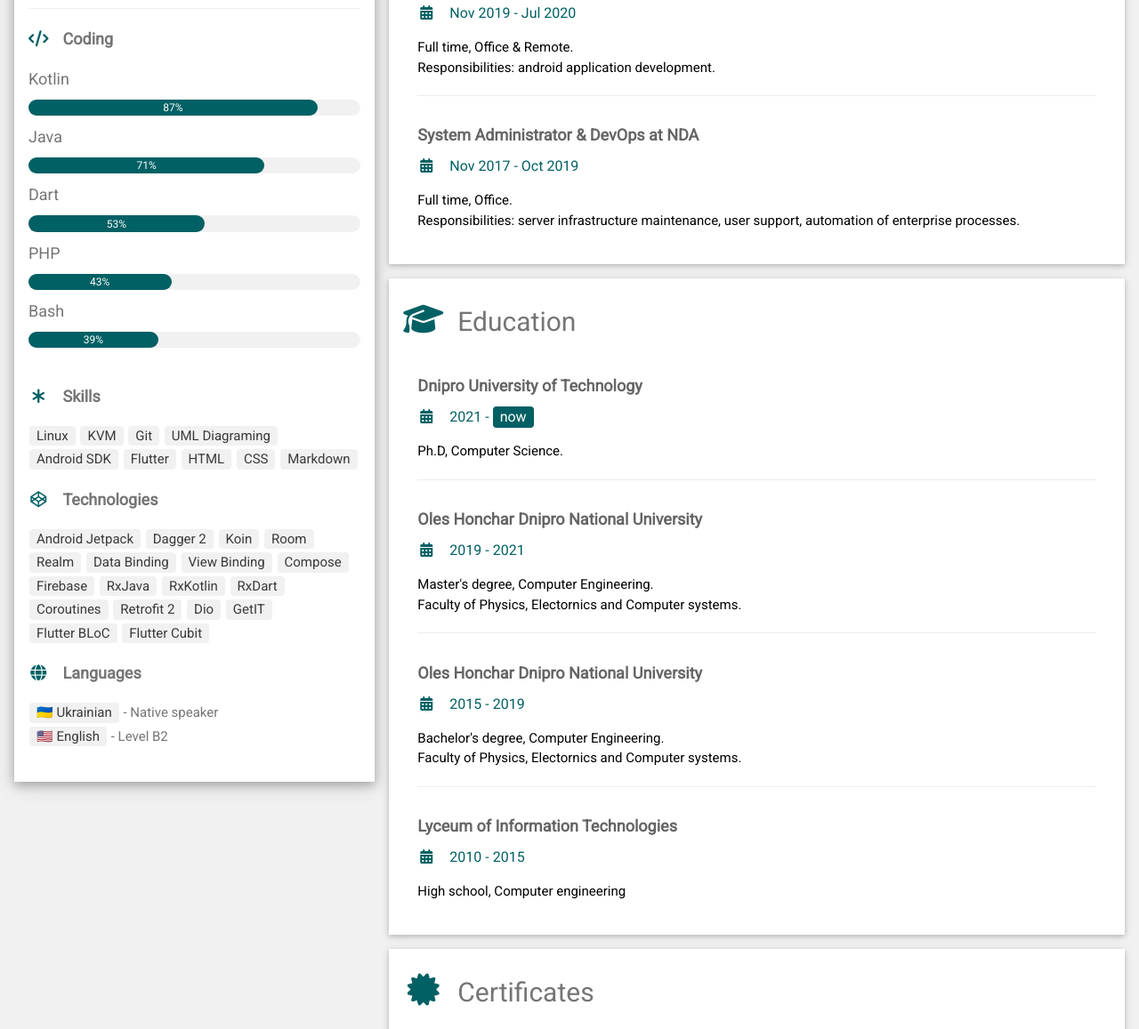
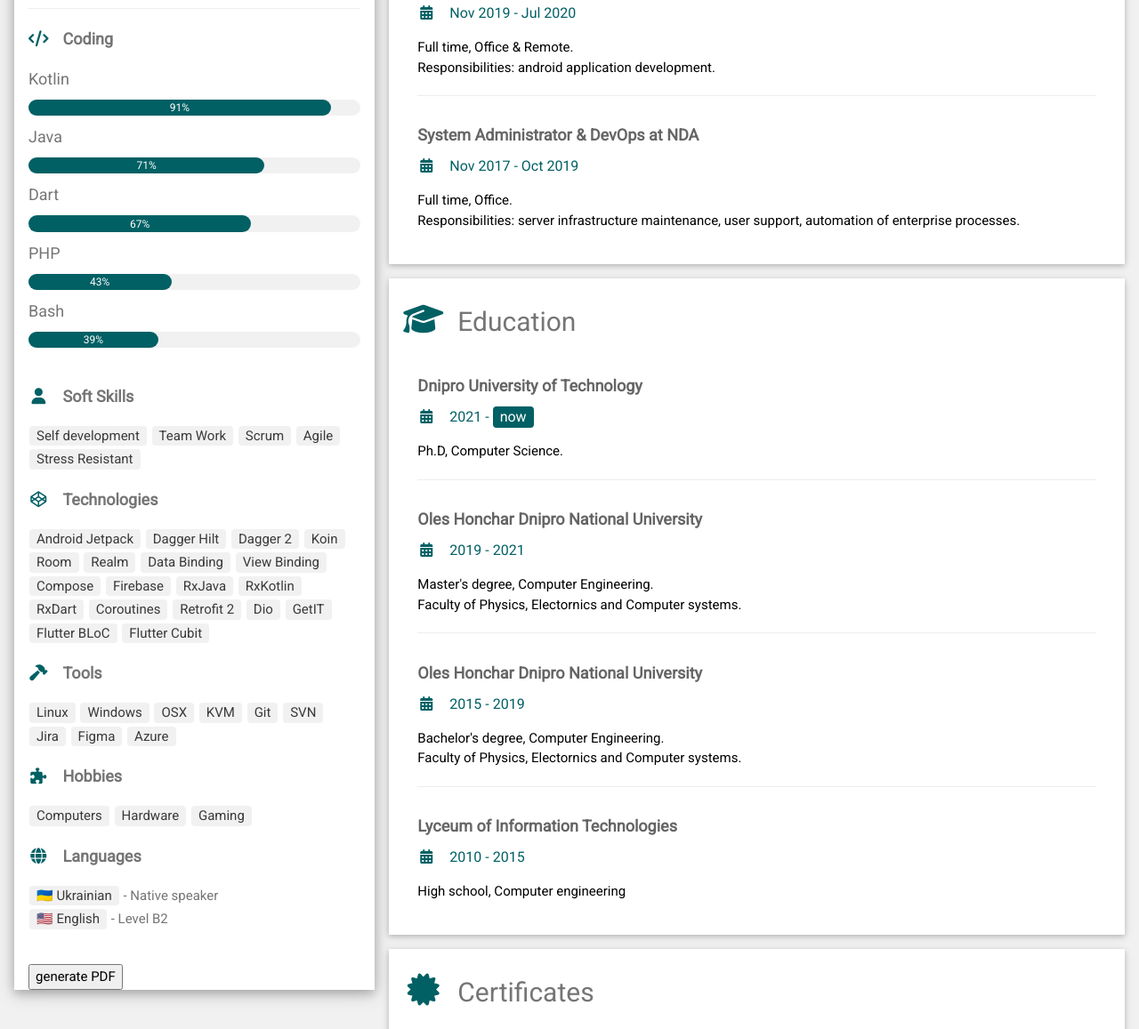
Before and after one commit to dmitriymorozcc/dmitriymorozcc.github.io, a plain HTML site: page index.html in a window 1280 px wide. Shown: the part 674-1831 px from the top of the page at 89% size. Drawn offline with nearby package versions, Linux system fonts and the light colour scheme.

Commit message:
Feature/patch 1 (#7)
* Update work experience

* Test PDF #1

```diff
--- a/index.html
+++ b/index.html
@@ -16,6 +16,12 @@
         <link rel="stylesheet" href="style.css">
         <link rel='stylesheet' href='https://fonts.googleapis.com/css?family=Roboto'>
         <link rel="stylesheet" href="https://cdnjs.cloudflare.com/ajax/libs/font-awesome/6.1.1/css/all.min.css">
+
+        <script src="https://code.jquery.com/jquery-1.12.4.js"></script>
+
+        <script type="text/javascript" src="https://cdnjs.cloudflare.com/ajax/libs/jspdf/1.5.3/jspdf.min.js"></script>
+        <script type="text/javascript" src="https://html2canvas.hertzen.com/dist/html2canvas.js"></script>
+        <script type="text/javascript" src="./scripts/pdf.js"></script>
         <style>html,body,h1,h2,h3,h4,h5,h6 {font-family: "Roboto", sans-serif}</style>
     </head>
     <body class="w3-light-grey">
@@ -38,7 +44,6 @@
                     <p><i class="fa fa-briefcase fa-fw w3-margin-right w3-large w3-text-accent"></i>Mobile Developer</p>
                     <p><i class="fa fa-home fa-fw w3-margin-right w3-large w3-text-accent"></i>Ukraine</p>
                     <p><i class="fa fa-envelope fa-fw w3-margin-right w3-large w3-text-accent"></i>dmitriy@moroz.cc</p>
-                    <!-- <p><i class="fa fa-phone fa-fw w3-margin-right w3-large w3-text-accent"></i>1224435534</p> -->
                     <hr>
                     <div class="w3-container w3-center w3-margin-top">
                         <a title="ORCID" href="https://orcid.org/0000-0003-2577-3352" target="_blank"><i class="fa-brands fa-2x fa-orcid w3-hover-opacity w3-text-accent"></i></a>
@@ -54,8 +59,8 @@
                     <p class="w3-large"><b><i class="fa-solid fa-code fa-fw w3-margin-right w3-text-accent"></i>Coding</b></p>
                     <h5>Kotlin</h5>
                     <div class="w3-light-grey w3-round-xlarge w3-small">
-                        <div class="w3-container w3-center w3-round-xlarge w3-accent" style="width:87%">
-                            <div class="w3-center w3-text-white">87%</div>
+                        <div class="w3-container w3-center w3-round-xlarge w3-accent" style="width:91%">
+                            <div class="w3-center w3-text-white">91%</div>
                         </div>
                     </div>
                     <h5>Java</h5>
@@ -66,8 +71,8 @@
                     </div>
                     <h5>Dart</h5>
                     <div class="w3-light-grey w3-round-xlarge w3-small">
-                        <div class="w3-container w3-center w3-round-xlarge w3-accent" style="width:53%">
-                            <div class="w3-center w3-text-white">53%</div>
+                        <div class="w3-container w3-center w3-round-xlarge w3-accent" style="width:67%">
+                            <div class="w3-center w3-text-white">67%</div>
                         </div>
                     </div>
                     <h5>PHP</h5>
@@ -84,23 +89,20 @@
                     </div>
                     <br>
 
-                    <p class="w3-large"><b><i class="fa fa-asterisk fa-fw w3-margin-right w3-text-accent"></i>Skills</b></p>
+                    <p class="w3-large"><b><i class="fa fa-user fa-fw w3-margin-right w3-text-accent"></i>Soft Skills</b></p>
                     <p>
-                        <span class="w3-tag w3-light-grey w3-text-dark-grey w3-round w3-margin-tag">Linux</span>
-                        <span class="w3-tag w3-light-grey w3-text-dark-grey w3-round w3-margin-tag">KVM</span>
-                        <span class="w3-tag w3-light-grey w3-text-dark-grey w3-round w3-margin-tag">Git</span>
-                        <span class="w3-tag w3-light-grey w3-text-dark-grey w3-round w3-margin-tag">UML Diagraming</span>
-                        <span class="w3-tag w3-light-grey w3-text-dark-grey w3-round w3-margin-tag">Android SDK</span>
-                        <span class="w3-tag w3-light-grey w3-text-dark-grey w3-round w3-margin-tag">Flutter</span>
-                        <span class="w3-tag w3-light-grey w3-text-dark-grey w3-round w3-margin-tag">HTML</span>
-                        <span class="w3-tag w3-light-grey w3-text-dark-grey w3-round w3-margin-tag">CSS</span>
-                        <span class="w3-tag w3-light-grey w3-text-dark-grey w3-round w3-margin-tag">Markdown</span>
+                        <span class="w3-tag w3-light-grey w3-text-dark-grey w3-round w3-margin-tag">Self development</span>
+                        <span class="w3-tag w3-light-grey w3-text-dark-grey w3-round w3-margin-tag">Team Work</span>
+                        <span class="w3-tag w3-light-grey w3-text-dark-grey w3-round w3-margin-tag">Scrum</span>
+                        <span class="w3-tag w3-light-grey w3-text-dark-grey w3-round w3-margin-tag">Agile</span>
+                        <span class="w3-tag w3-light-grey w3-text-dark-grey w3-round w3-margin-tag">Stress Resistant</span>
                     </p>
-                    <!-- <br> a-solid fa-code-->
+
 
                     <p class="w3-large"><b><i class="fa-brands fa-codepen fa-fw w3-margin-right w3-text-accent"></i>Technologies</b></p>
                     <p>
                         <span class="w3-tag w3-light-grey w3-text-dark-grey w3-round w3-margin-tag">Android Jetpack</span>
+                        <span class="w3-tag w3-light-grey w3-text-dark-grey w3-round w3-margin-tag">Dagger Hilt</span>
                         <span class="w3-tag w3-light-grey w3-text-dark-grey w3-round w3-margin-tag">Dagger 2</span>
                         <span class="w3-tag w3-light-grey w3-text-dark-grey w3-round w3-margin-tag">Koin</span>
                         <span class="w3-tag w3-light-grey w3-text-dark-grey w3-round w3-margin-tag">Room</span>
@@ -120,40 +122,38 @@
                         <span class="w3-tag w3-light-grey w3-text-dark-grey w3-round w3-margin-tag">Flutter BLoC</span>
                         <span class="w3-tag w3-light-grey w3-text-dark-grey w3-round w3-margin-tag">Flutter Cubit</span>
                     </p>
-                    <!-- <p>Android SDK</p>
-                    <div class="w3-light-grey w3-round-xlarge w3-small">
-                        <div class="w3-container w3-center w3-round-xlarge w3-accent" style="width:90%">90%</div>
-                    </div>
-                    <p>Kotlin</p>
-                    <div class="w3-light-grey w3-round-xlarge w3-small">
-                        <div class="w3-container w3-center w3-round-xlarge w3-accent" style="width:80%">
-                        <div class="w3-center w3-text-white">80%</div>
-                        </div>
-                    </div>
-                    <p>Java</p>
-                    <div class="w3-light-grey w3-round-xlarge w3-small">
-                        <div class="w3-container w3-center w3-round-xlarge w3-accent" style="width:75%">60%</div>
-                    </div>
-                    <p>Dart</p>
-                    <div class="w3-light-grey w3-round-xlarge w3-small">
-                        <div class="w3-container w3-center w3-round-xlarge w3-accent" style="width:50%">50%</div>
-                    </div> -->
-                    <!-- <br> -->
+
+                    <p class="w3-large"><b><i class="fa fa-hammer fa-fw w3-margin-right w3-text-accent"></i>Tools</b></p>
+                    <p>
+                        <span class="w3-tag w3-light-grey w3-text-dark-grey w3-round w3-margin-tag">Linux</span>
+                        <span class="w3-tag w3-light-grey w3-text-dark-grey w3-round w3-margin-tag">Windows</span>
+                        <span class="w3-tag w3-light-grey w3-text-dark-grey w3-round w3-margin-tag">OSX</span>
+                        <span class="w3-tag w3-light-grey w3-text-dark-grey w3-round w3-margin-tag">KVM</span>
+                        <span class="w3-tag w3-light-grey w3-text-dark-grey w3-round w3-margin-tag">Git</span>
+                        <span class="w3-tag w3-light-grey w3-text-dark-grey w3-round w3-margin-tag">SVN</span>
+                        <span class="w3-tag w3-light-grey w3-text-dark-grey w3-round w3-margin-tag">Jira</span>
+                        <span class="w3-tag w3-light-grey w3-text-dark-grey w3-round w3-margin-tag">Figma</span>
+                        <span class="w3-tag w3-light-grey w3-text-dark-grey w3-round w3-margin-tag">Azure</span>
+                    </p>
+
+                    <p class="w3-large"><b><i class="fa fa-puzzle-piece fa-fw w3-margin-right w3-text-accent"></i>Hobbies</b></p>
+                    <p>
+                        <span class="w3-tag w3-light-grey w3-text-dark-grey w3-round w3-margin-tag">Computers</span>
+                        <span class="w3-tag w3-light-grey w3-text-dark-grey w3-round w3-margin-tag">Hardware</span>
+                        <span class="w3-tag w3-light-grey w3-text-dark-grey w3-round w3-margin-tag">Gaming</span>
+                    </p>
 
                     <p class="w3-large w3-text-theme"><b><i class="fa fa-globe fa-fw w3-margin-right w3-text-accent"></i>Languages</b></p>
-
                     <p>
                         <span class="w3-tag w3-light-grey w3-text-dark-grey w3-round w3-margin-tag">🇺🇦 Ukrainian</span> - Native speaker<br>
                         <span class="w3-tag w3-light-grey w3-text-dark-grey w3-round w3-margin-tag">🇺🇸 English</span> - Level B2
                     </p>
-                    <!-- <div class="w3-light-grey w3-round-xlarge">
-                        <div class="w3-round-xlarge w3-accent" style="height:24px;width:100%"></div>
-                    </div>
-                    <p>English</p>
-                    <div class="w3-light-grey w3-round-xlarge">
-                        <div class="w3-round-xlarge w3-accent" style="height:24px;width:55%"></div>
-                    </div>-->
                     <br>
+                    <button id="btnpdf">generate PDF</button>
+                    <script>
+
+                        document.getElementById("btnpdf").addEventListener("click", CreatePDFfromHTML);
+                    </script>
                     </div>
             </div>
             <br>
--- /dev/null
+++ b/scripts/pdf.js
@@ -0,0 +1,23 @@
+function CreatePDFfromHTML() {
+    var HTML_Width = $(".w3-row-padding").width();
+    var HTML_Height = $(".w3-row-padding").height();
+    var top_left_margin = 15;
+    var PDF_Width = HTML_Width + (top_left_margin * 2);
+    var PDF_Height = (PDF_Width * 1.5) + (top_left_margin * 2);
+    var canvas_image_width = HTML_Width;
+    var canvas_image_height = HTML_Height;
+
+    var totalPDFPages = Math.ceil(HTML_Height / PDF_Height) - 1;
+
+    html2canvas($(".w3-row-padding")[0]).then(function (canvas) {
+        var imgData = canvas.toDataURL("image/jpeg", 1.0);
+        var pdf = new jsPDF('p', 'pt', [PDF_Width, PDF_Height]);
+        pdf.addImage(imgData, 'JPG', top_left_margin, top_left_margin, canvas_image_width, canvas_image_height);
+        for (var i = 1; i <= totalPDFPages; i++) {
+            pdf.addPage(PDF_Width, PDF_Height);
+            pdf.addImage(imgData, 'JPG', top_left_margin, -(PDF_Height*i)+(top_left_margin*4),canvas_image_width,canvas_image_height);
+        }
+        pdf.save("CV_Dmitriy_Moroz.pdf");
+        $(".w3-row-padding").hide();
+    });
+}
```
